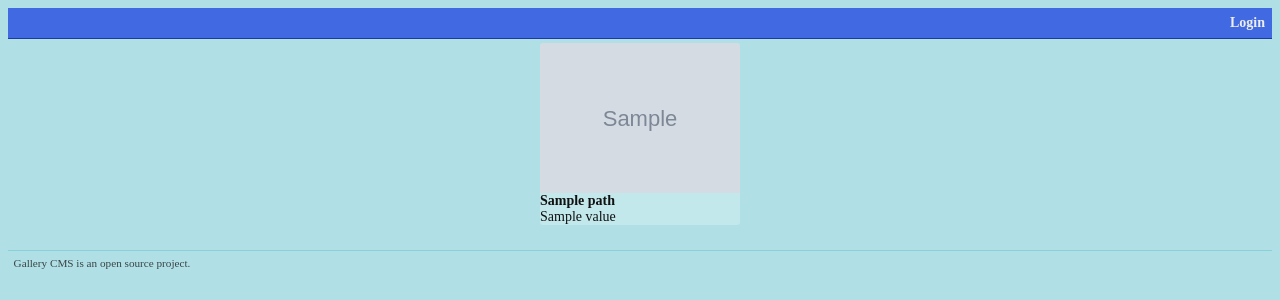
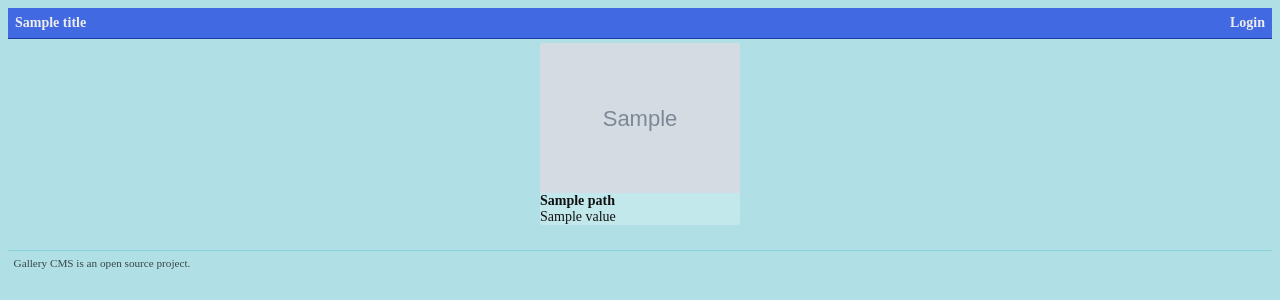
Before and after one commit to crccheck/gallery-cms, a Python web app: template templates/index.html in a window 1280 px wide. Shown: the top 300 px of the page. Run offline with Jinja, Linux system fonts and the light colour scheme; the template is opened without the code that fills it: most values are stand-ins (such as "Sample title", 1, 10 or a date in 2020); grey boxes marked "Sample" are stand-in pictures; style sheets or scripts are compiled from the project's sources.

Commit message:
Show a title derived from the storage dir

```diff
--- a/gallery/gallery.py
+++ b/gallery/gallery.py
@@ -114,6 +114,7 @@ async def homepage(request):
     )
 
     return {
+        'title': os.path.basename(args.STORAGE_DIR) or 'Gallery CMS',
         'images': (Item(x.replace(args.STORAGE_DIR, '')) for x in images),
         'is_authed': session.get('is_authed'),
         'session': session,
--- a/src/styles/main.scss
+++ b/src/styles/main.scss
@@ -35,8 +35,12 @@ a {
   border-bottom: 1px solid darken($accent, 20%);
   color: #eee;
   display: flex;
-  justify-content: flex-end;
+  justify-content: space-between;
   padding: 0.5em;
+  h1 {
+    font-size: 1rem;
+    margin: 0;
+  }
   a {
     font-weight: bold;
   }
--- a/templates/index.html
+++ b/templates/index.html
@@ -3,18 +3,19 @@
 <head>
   <meta charset="utf-8">
   <meta name="viewport" content="width=device-width">
-  <title>Gallery CMS</title>
+  <title>{{ title }}</title>
   <link rel="stylesheet" href="/static/app.css">
 </head>
 <body>
   <nav class="navbar">
+    <h1>{{ title }}</h1>
     {% if is_authed %}
       <div class="profile">
         Logged in as
         <span title="{{ session['user']['email'] }}">{{ session['user']['name'] }}</span>
         <img src="{{ session['user']['avatar'] }}">
+        <a href="/logout/">Logout</a>
       </div>
-      <a href="/logout/">Logout</a>
     {% else %}
       <a href="/login/">Login</a>
     {% endif %}
```
